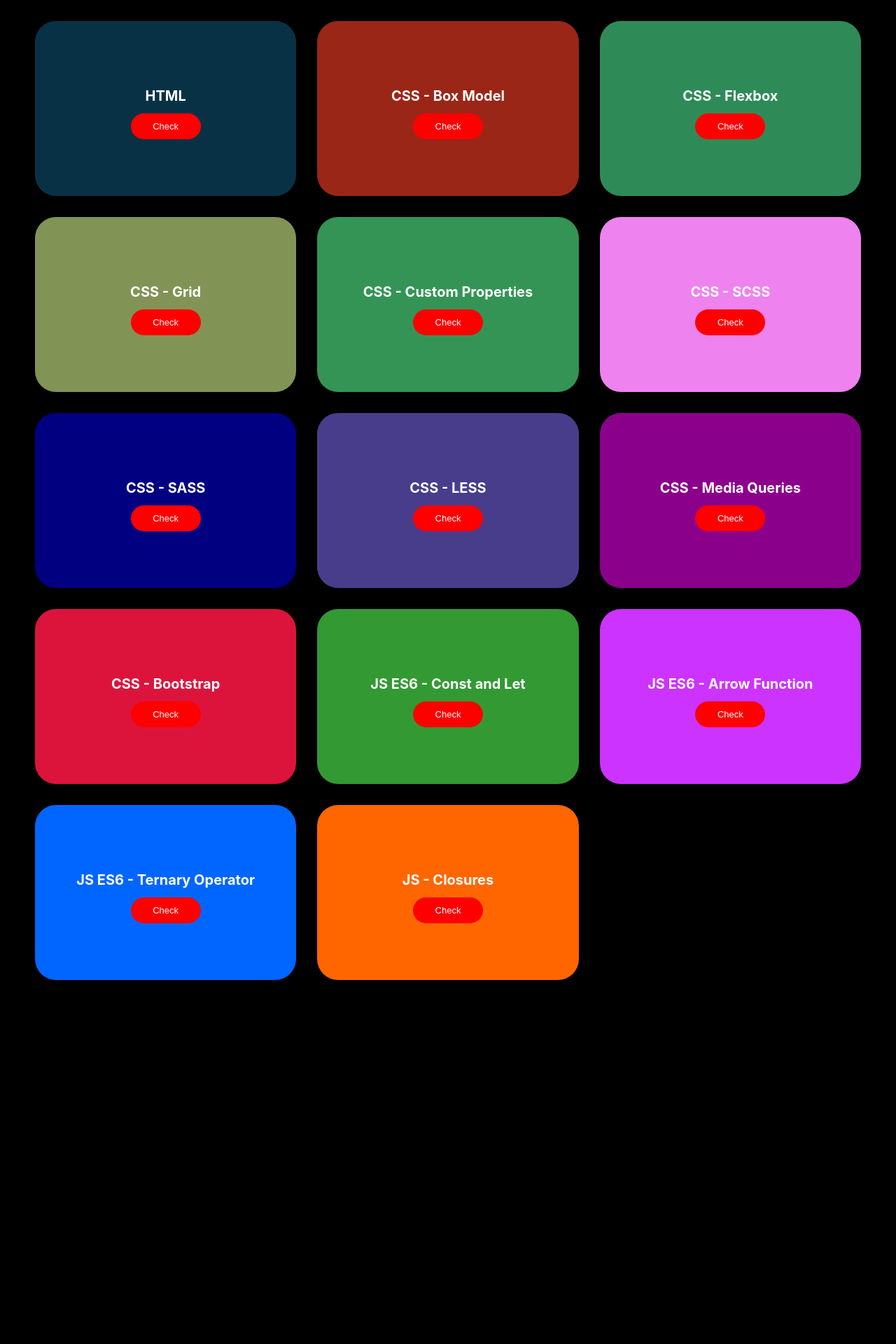
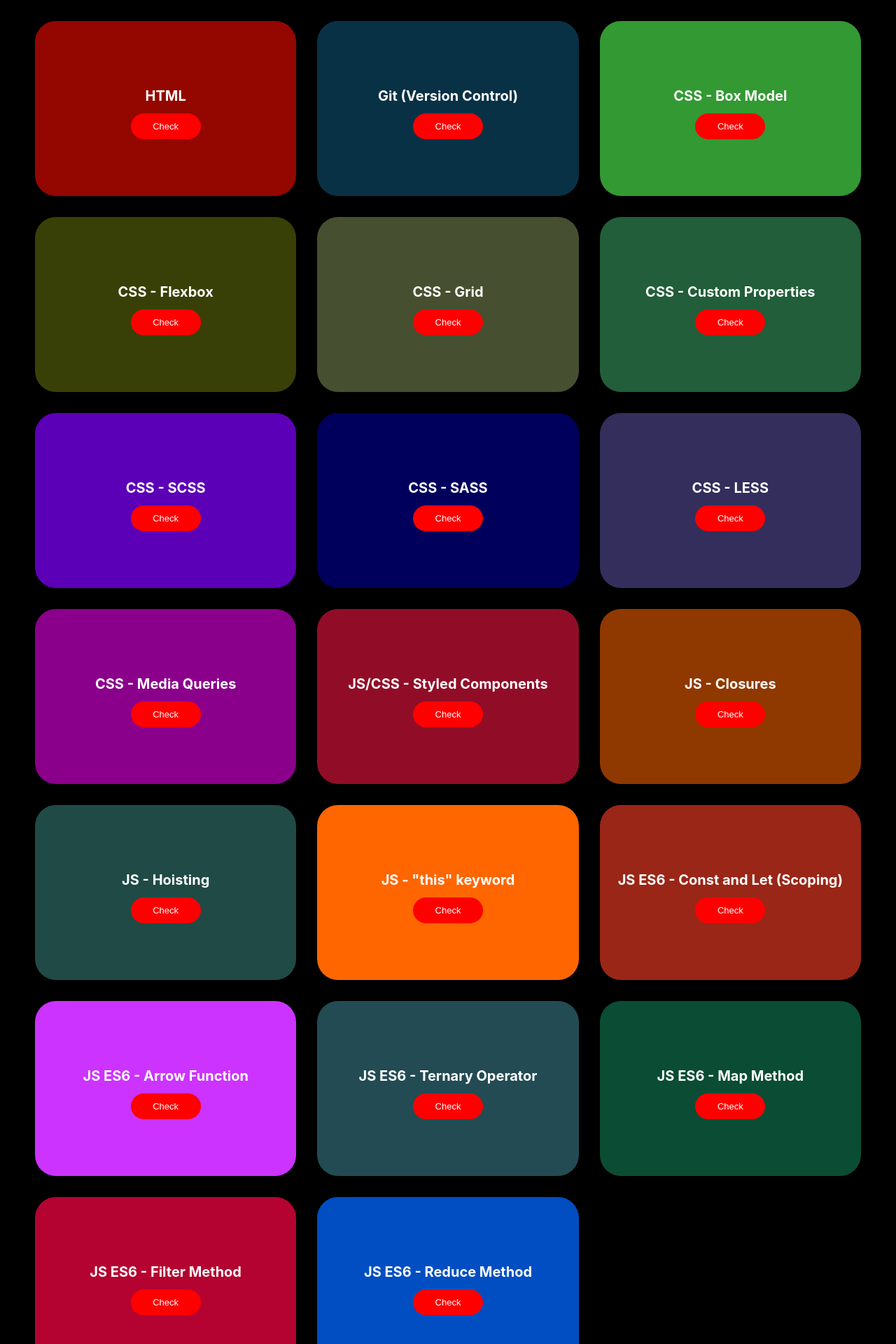
Before and after one commit to danielcarlman/skillcalculator, a React (Create React App) app: page / in a window 1280 px wide. Shown: the part 200-2120 px from the top of the page at 70% size. Before the commit the page ends 1600 px from the top, so only its background shows below. Built offline with nearby package versions, Linux system fonts and the light colour scheme.

Commit message:
Made grid-template-rows dynamic using props. Used high contrast box colors for better acessibility

```diff
--- a/src/App.js
+++ b/src/App.js
@@ -8,57 +8,77 @@
   {
     id: 'html',
     title: 'HTML',
+    color: '#930700',
+  },
+  {
+    id: 'git',
+    title: 'Git (Version Control)',
     color: '#093145',
   },
   {
     id: 'cssboxmodel',
     title: 'CSS - Box Model',
-    color: '#9A2617',
+    color: '#339933',
   },
   {
     id: 'cssflexbox',
     title: 'CSS - Flexbox',
-    color: 'seagreen',
+    color: '#394007',
   },
   {
     id: 'cssgrid',
     title: 'CSS - Grid',
-    color: '#829356',
+    color: '#464F30',
   },
   {
     id: 'csscustomproperties',
     title: 'CSS - Custom Properties',
-    color: '#349456',
+    color: '#215E39',
   },
   {
     id: 'cssscss',
     title: 'CSS - SCSS',
-    color: 'violet',
+    color: '#5C00B8',
   },
   {
     id: 'csssass',
     title: 'CSS - SASS',
-    color: 'navy',
+    color: '#00005C',
   },
   {
     id: 'cssless',
     title: 'CSS - LESS',
-    color: 'darkslateblue',
+    color: '#342E5C',
   },
   {
     id: 'cssmediaqueries',
     title: 'CSS - Media Queries',
-    color: 'darkmagenta',
+    color: '#8B008B',
   },
   {
-    id: 'cssbootstrap',
-    title: 'CSS - Bootstrap',
-    color: 'crimson',
+    id: 'cssstyledcomponents',
+    title: 'JS/CSS - Styled Components',
+    color: '#910D27',
+  },
+  {
+    id: 'javascriptclosures',
+    title: 'JS - Closures',
+    color: '#8F3900',
+  },
+  {
+    id: 'javascripthoisting',
+    title: 'JS - Hoisting',
+    color: '#204A45',
+  },
+  {
+    id: 'javascriptthiskeyword',
+    title: 'JS - "this" keyword',
+    color: '#ff6600',
   },
   {
     id: 'javascriptconstandlet',
-    title: 'JS ES6 - Const and Let',
-    color: '#339933',
+    title: 'JS ES6 - Const and Let (Scoping)',
+    color: '#9A2617',
   },
   {
     id: 'javascriptarrowfunction',
@@ -68,12 +88,22 @@
   {
     id: 'javascriptternary',
     title: 'JS ES6 - Ternary Operator',
-    color: '#0066ff',
+    color: '#234B53',
   },
   {
-    id: 'javascriptclosures',
-    title: 'JS - Closures',
-    color: '#ff6600',
+    id: 'javascriptmapmethod',
+    title: 'JS ES6 - Map Method',
+    color: '#0A4D34',
+  },
+  {
+    id: 'javascriptfiltermethod',
+    title: 'JS ES6 - Filter Method',
+    color: '#B40330',
+  },
+  {
+    id: 'javascriptreducemethod',
+    title: 'JS ES6 - Reduce Method',
+    color: '#004EC2',
   },
 ];
 
@@ -129,7 +159,9 @@
             {this.state.count} out of {skills.length}
           </C.Counter>
         </C.CounterContainer>
-        <C.BoxContainer>{this.renderSkills()}</C.BoxContainer>
+        <C.BoxContainer test={skills.length}>
+          {this.renderSkills()}
+        </C.BoxContainer>
       </C.Container>
     );
   }
--- a/src/Components/Navbar/index.js
+++ b/src/Components/Navbar/index.js
@@ -4,7 +4,7 @@
 export default function Navbar() {
   return (
     <C.Container>
-      <C.Title>Front-End Skill Checklist</C.Title>
+      <C.Title>React Skill Checklist</C.Title>
     </C.Container>
   );
 }
--- a/src/styles.js
+++ b/src/styles.js
@@ -27,7 +27,7 @@
 
 const BoxContainer = styled.div`
   display: grid;
-  grid-template-rows: repeat(14, 250px);
+  grid-template-rows: repeat(${(props) => props.test}, 250px);
   grid-template-columns: repeat(auto-fit, minmax(300px, 1fr));
   grid-gap: 30px;
   width: 100%;
```
